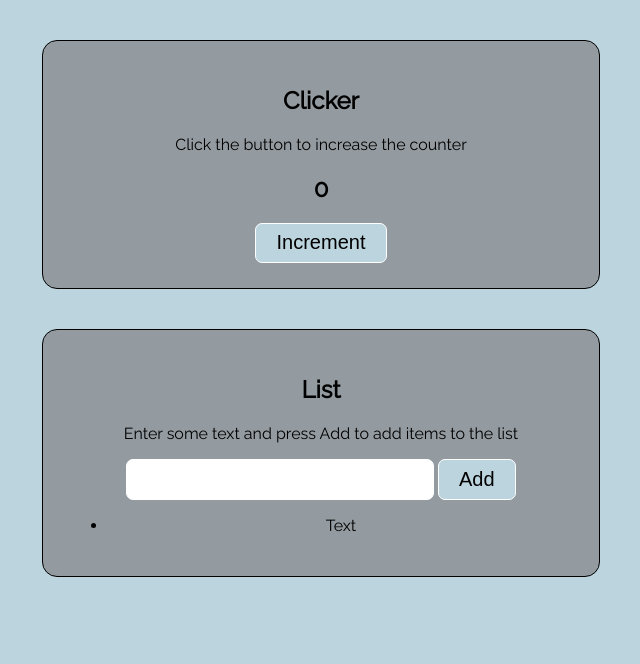
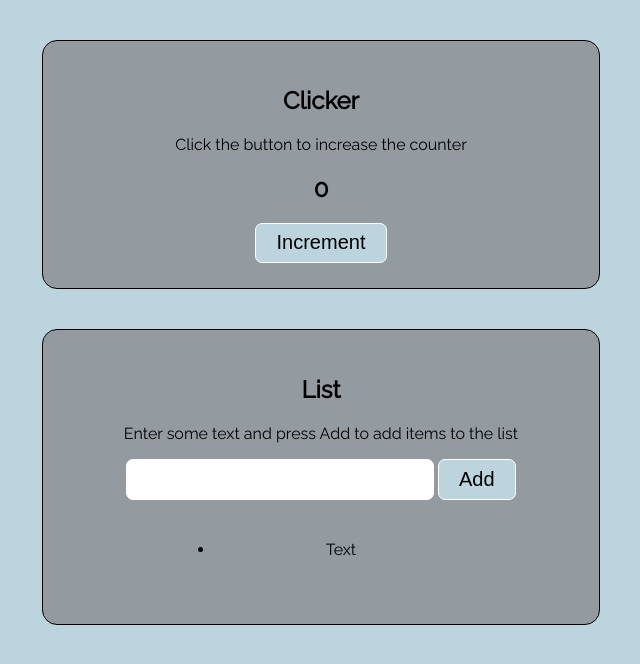
Before and after one commit to joycellu/ds3-start-task1, a plain HTML site: page main.html in a window 1280 px wide. Shown: the whole page, without its empty margins (319-959 px from the left). Drawn offline with Linux system fonts and the light colour scheme.

Commit message:
stlye: added style for itemList to center

```diff
--- a/styles.css
+++ b/styles.css
@@ -30,3 +30,8 @@ body {
     font-size: 20px;
     background-color: white;
 }
+
+#itemList {
+    width: 50%;
+    margin: 5vh auto;
+}
```
